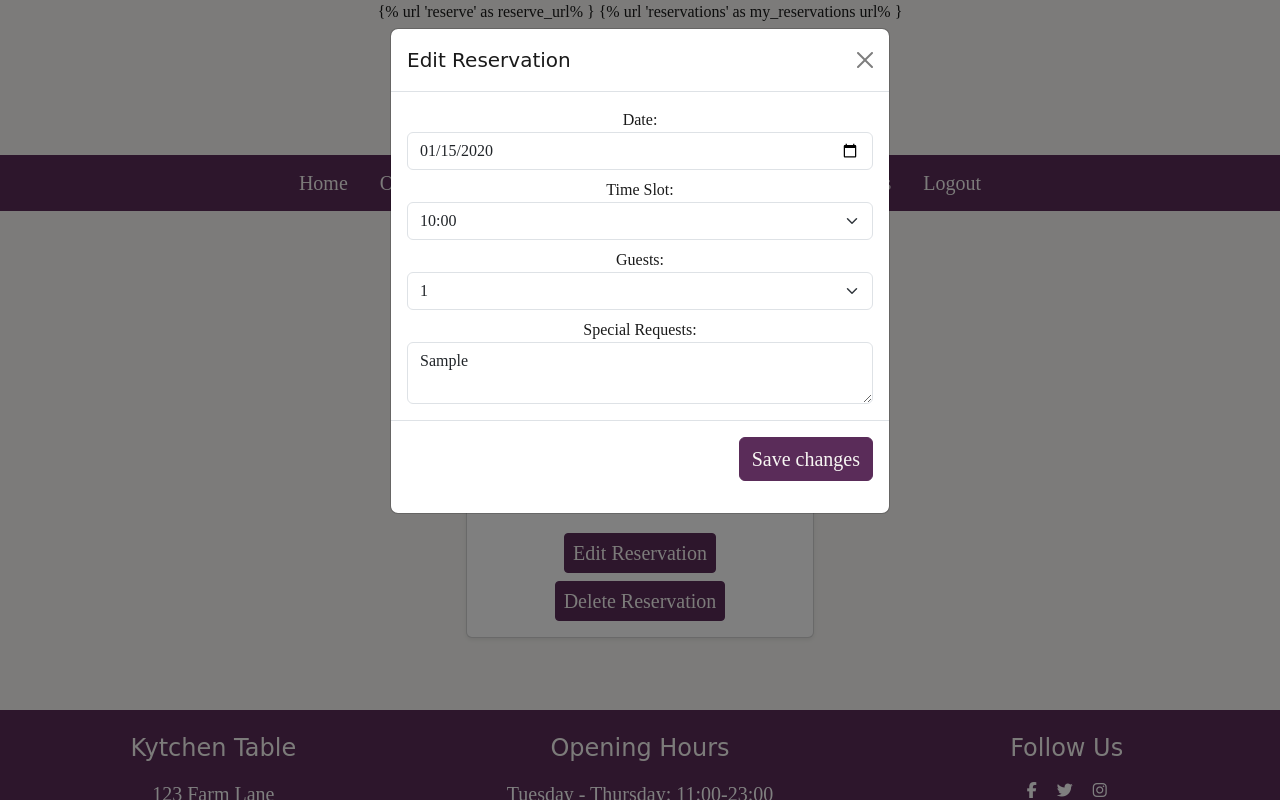
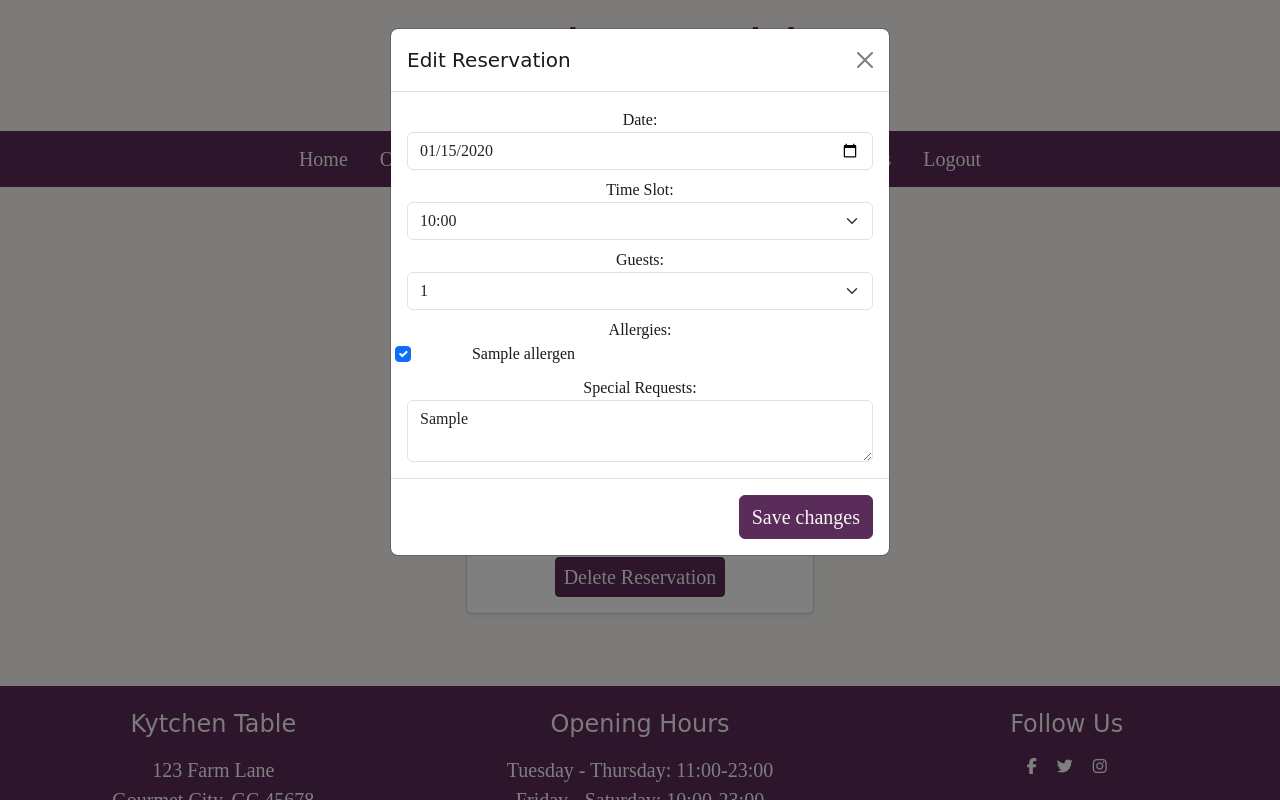
Before and after one commit to foster95/kytchentable, a Django app: page /my_reservations/ in a window 1280 px wide, after a click on "Edit Reservation". Run offline with Django 4.2, Linux system fonts and the light colour scheme; a user stored in the database is signed in; tables that the repository leaves empty hold one stand-in row (values such as "Sample post"); some libraries are stand-ins or nearby versions; some web fonts are replaced.

Commit message:
add allergies into update reservation form and update js to reflect this

```diff
--- a/my_account/templates/my_account/account.html
+++ b/my_account/templates/my_account/account.html
@@ -23,11 +23,12 @@
               </p>
               <button
                 type="button"
-                class="btn btn-outline-dark btn-sm mt-2 edit-btn"
+                class="btn btn-outline-dark btn-sm mt-2 edit-btn mx-auto"
                 data-booking-id="{{ booking.id }}"
                 data-date="{{ booking.reservation_date|date:'Y-m-d' }}"
                 data-time="{{ booking.time_slot }}"
                 data-guests="{{ booking.number_of_guests }}"
+                data-allergies=",{% for allergy in booking.allergies.all %}{{ allergy.id }}{% if not forloop.last %},{% endif %}{% endfor %}"
                 data-special-requests="{{ booking.special_requests }}"
                 data-bs-toggle="modal"
                 data-bs-target="#editReservationModal"
@@ -36,11 +37,12 @@
               </button>
               <button
               type="button"
-                class="btn btn-outline-dark btn-sm mt-2 delete-btn"
+                class="btn btn-outline-dark btn-sm mt-2 delete-btn mx-auto"
                 data-booking-id="{{ booking.id }}"
                 data-date="{{ booking.reservation_date|date:'Y-m-d' }}"
                 data-time="{{ booking.time_slot }}"
                 data-guests="{{ booking.number_of_guests }}"
+                data-allergies="{% for allergy in booking.allergies.all %}{{ allergy.id }}{% if not forloop.last %},{% endif %}{% endfor %}"
                 data-special-requests="{{ booking.special_requests }}"
                 data-bs-toggle="modal"
                 data-bs-target="#deleteReservationModal"
@@ -88,6 +90,26 @@
             {% endfor %}
         </select>
 
+        <label class="mt-2 d-block">Allergies:</label>
+        <div id="id_allergens" class="row row-cols-2">
+          {% for allergen in allergens %}
+          <div class="col form-check">
+            <input
+              class="form-check-input me-1 allergy-checkbox"
+              type="checkbox"
+              name="allergies"
+              id="allergen_{{ allergen.id }}"
+              value="{{ allergen.id }}"
+              {% if allergen in booking.allergies.all %}checked{% endif %}
+              >
+              <label class="form-check-label" for="allergen_{{ allergen.id }}">
+                {{ allergen.name }}
+              </label>
+            </div>
+            {% endfor %}
+          </div>
+
+
           <label for="id_special_requests" class="mt-2">Special Requests:</label>
           <textarea name="special_requests" id="id_special_requests" class="form-control"></textarea>
         </div>
@@ -99,6 +121,22 @@
     </div>
   </div>
 </div>
+
+ <!-- Confirm Update Modal -->
+<div class="modal fade" id="confirmUpdateModal" tabindex="-1" aria-hidden="true">
+  <div class="modal-dialog modal-dialog-centered">
+    <div class="modal-content">
+      <div class="modal-body text-center">
+        <p>Are you sure you want to make these changes to your reservation?</p>
+      </div>
+      <div class="modal-footer justify-content-center">
+        <button type="button" class="btn btn-secondary" data-bs-dismiss="modal">Cancel</button>
+        <button id="confirm-update-btn" type="button" class="btn btn-dark">Yes, save changes</button>
+      </div>
+    </div>
+  </div>
+</div>
+
 
 <!-- Delete Confirmation Modal -->
 <div class="modal fade" id="deleteReservationModal" tabindex="-1" aria-hidden="true">
--- a/my_account/views.py
+++ b/my_account/views.py
@@ -5,6 +5,7 @@ from django.contrib import messages
 from cloudinary.models import CloudinaryField
 from reserve.models import Reservation
 from reserve.models import Reservation
+from menu.models import Allergen
 
 # Create your views here.
 
@@ -14,11 +15,12 @@ Show booking details
 
 @login_required
 def my_account(request):
-    reservations = Reservation.objects.filter(user=request.user)  # ✅ always define
+    reservations = Reservation.objects.filter(user=request.user)
     context = {
         "reservations": reservations,
         "TIME_SLOTS": Reservation.TIME_SLOTS,
         "NO_GUESTS": Reservation.NO_GUESTS,
+        "allergens": Allergen.objects.all(),
     }
     return render(request, "my_account/account.html", context)
 
@@ -40,8 +42,13 @@ def update_reservation(request):
             booking.reservation_date = request.POST.get("reservation_date")
             booking.time_slot = request.POST.get("time_slot")
             booking.number_of_guests = request.POST.get("number_of_guests")
+            selected_allergens = request.POST.getlist("allergies")
             booking.special_requests = request.POST.get("special_requests")
             booking.save()
+
+            selected_allergies = request.POST.getlist("allergies")
+            booking.allergies.set(selected_allergies)
+
             messages.success(request, "Booking updated successfully.")
         except Exception as e:
             messages.error(request, f"Error updating booking: {e}")
--- a/static/js/edit_reservation.js
+++ b/static/js/edit_reservation.js
@@ -1,7 +1,13 @@
+// Edit Reservation Modal
+
 document.addEventListener('DOMContentLoaded', function() {
   const editButtons = document.querySelectorAll('.edit-btn');
   const editModalEl = document.getElementById('editReservationModal');
   const editForm = document.getElementById('edit-reservation-form');
+
+  const confirmModalEl = document.getElementById('confirmUpdateModal');
+  const confirmModal = confirmModalEl ? new bootstrap.Modal(confirmModalEl) : null;
+  const confirmUpdateBtn = document.getElementById('confirm-update-btn');
 
   if (!editButtons.length || !editModalEl || !editForm) return;
 
@@ -10,26 +16,64 @@ document.addEventListener('DOMContentLoaded', function() {
   const editTimeSlot = editForm.querySelector('#id_time_slot');
   const editGuestNo = editForm.querySelector('#id_guests');
   const editSpecialRequests = editForm.querySelector('#id_special_requests');
+  const editAllergyCheckboxes = document.querySelectorAll('.allergy-checkbox'); // ✅ fixed variable name
 
-  // Listen for edit button clicks
+  // Loop through edit buttons
   editButtons.forEach(button => {
     button.addEventListener('click', function() {
       const bookingId = this.dataset.bookingId;
       const date = this.dataset.date;
       const time = this.dataset.time;
       const guests = this.dataset.guests;
-      const special = this.dataset.specialRequests;
+      const special = this.dataset.specialRequests || "";
+      const allergies = this.dataset.allergies ? this.dataset.allergies.split(',') : [];
 
       // Fill modal fields
       if (bookingIdField) bookingIdField.value = bookingId;
       if (editDate) editDate.value = date;
       if (editTimeSlot) editTimeSlot.value = time;
       if (editGuestNo) editGuestNo.value = guests;
-      if (editSpecialRequests) editSpecialRequests.value = special;
+      if (editSpecialRequests) editSpecialRequests.value = special.trim();
 
+      // Clear all allergy checkboxes first
+      editAllergyCheckboxes.forEach(cb => cb.checked = false);
+
+      // Re-check the user’s existing allergies if they have them
+      allergies.forEach(id => {
+        const checkbox = document.getElementById(`allergen_${id}`);
+        if (checkbox) checkbox.checked = true;
+      });
+
+      console.log("Editing booking:", bookingId);
+      console.log("Loaded allergies:", allergies);
     });
   });
+
+  //Confirm before submitting edits
+  editForm.addEventListener('submit', function(event) {
+    event.preventDefault(); // Stop default submit
+
+    if (confirmModal) {
+      confirmModal.show();
+    } else {
+
+      if (confirm("Are you sure you want to update this reservation?")) {
+        editForm.submit();
+      }
+    }
+  });
+
+  // When confirm modal "Yes" is clicked
+  if (confirmUpdateBtn) {
+    confirmUpdateBtn.addEventListener('click', function() {
+      confirmModal.hide();
+      editForm.submit();
+    });
+  }
 });
+
+
+// Delete Reservation Modal
 
 const deleteButtons = document.querySelectorAll(".delete-btn");
   const deleteForm = document.getElementById("delete-form");
--- a/templates/base.html
+++ b/templates/base.html
@@ -3,8 +3,8 @@
 {% url 'home' as home_url %}
 {% url 'philosophy' as philosophy_url %}
 {% url 'menu' as menu_url %}
-{% url 'reserve' as reserve_url% }
-{% url 'reservations' as my_reservations url% }
+{% url 'reserve' as reserve_url %}
+{% url 'my_reservations' as my_reservations_url %}
 {% url 'account_login' as login_url %}
 {% url 'account_signup' as signup_url %}
 {% url 'account_logout' as logout_url %}
@@ -63,7 +63,7 @@
                     </li>
                     {% if user.is_authenticated %}
                     <li class="nav-item">
-                        <a class="nav-link {% if request.path == '/my_reservations/' %}active{% endif %}" href="{%url 'my_reservations' %}">My Reservations</a>
+                        <a class="nav-link {% if request.path == '/my_reservations/' %}active{% endif %}" href="{% url 'my_reservations' %}">My Reservations</a>
                     </li>
                     <li class="nav-item">
                         <a class="nav-link {% if request.path == '/accounts/logout/' %}active{% endif %}" href="{% url 'account_logout' %}">Logout</a>
```
